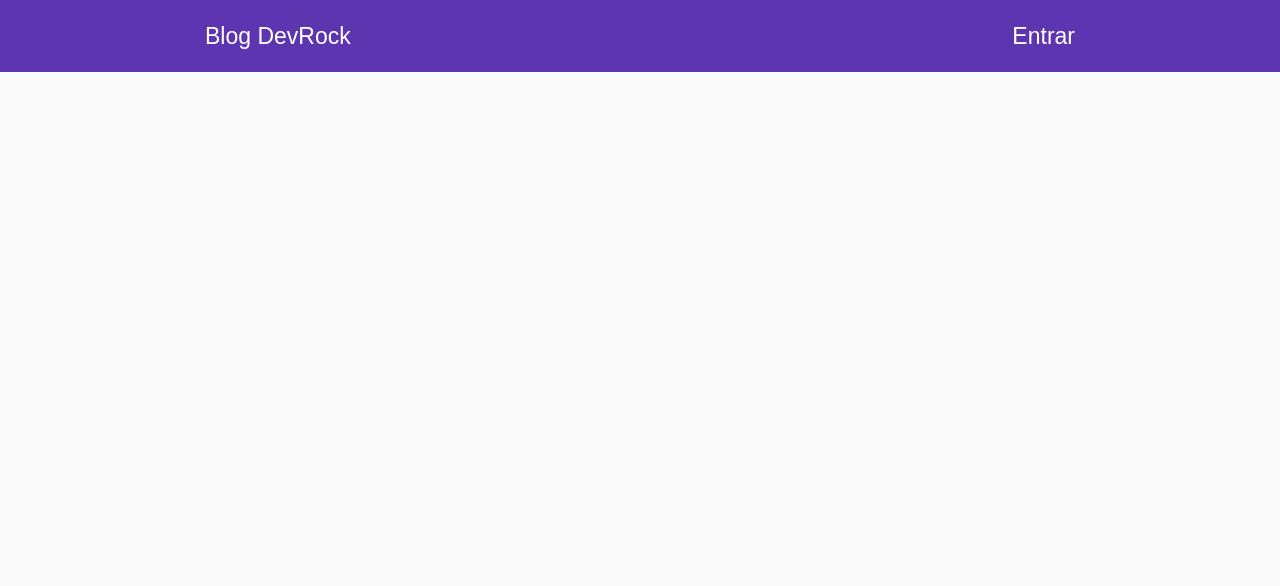
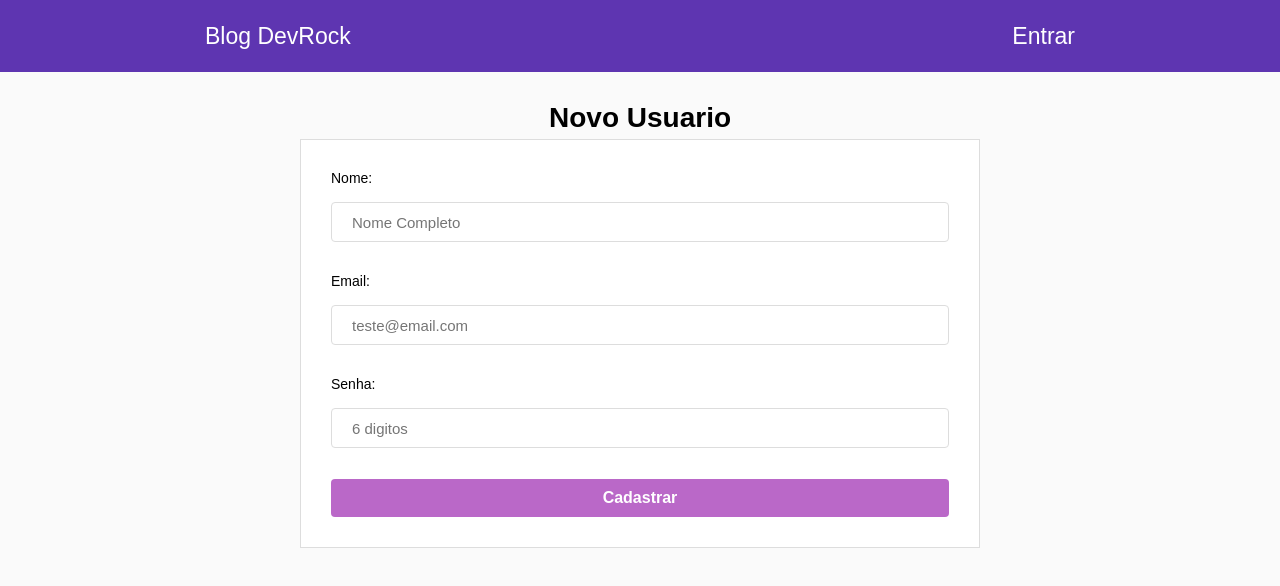
Before and after one commit to PedroLimass/blog_React, a React (Create React App) app: page /registro in a window 1280 px wide. Shown: the top 586 px of the page. Built offline with nearby package versions, Linux system fonts and the light colour scheme; no server answers.

Commit message:
Finalizando DashBoard e concerto de bugs no login

```diff
--- a/src/App.js
+++ b/src/App.js
@@ -1,40 +1,44 @@
-import React, { Component } from 'react';
+import React, {Component} from 'react';
 import { BrowserRouter, Switch, Route} from 'react-router-dom';
 import firebase from './firebase';
 
 import Home from './componentes/Home';
 import Login from './componentes/Login';
+import Dashboard from './componentes/Dashboard';
+import Register from './componentes/Registro';
 import Header from './componentes/Header';
-import Dashboard from './componentes/Dashboard';
+//import New from './componentes/New';
+import './global.css';
+import './App.css';
 
-import './global.css';
-
-
-class App extends Component {
+class App extends Component{
 
   state = {
-    firebaseInitalized: false
+    firebaseInitialized: false
   };
 
   componentDidMount(){
     firebase.isInitialized().then(resultado => {
-      //Devolve o usuario! Assim como se esta tudo okay!
-      this.setState({firebaseInitalized: resultado});
+      // Devolve o usuario
+      this.setState({firebaseInitialized: resultado});
     })
   }
 
   render(){
-    return this.state.firebaseInitalized !== false ? (
+    return this.state.firebaseInitialized !== false ? (
       <BrowserRouter>
         <Header/>
-          <Switch>
-            <Route exact path="/" component={Home}/>
-            <Route exact path="/login" component={Login}/>
-            <Route exact path="/dashboard" component={Dashboard}/>
-          </Switch>
+        <Switch>
+          <Route exact path="/" component={Home} />
+          <Route exact path="/login" component={Login} />
+          <Route exact path="/dashboard" component={Dashboard} />
+          <Route exact path="/registro" component={Register} />
+        </Switch>
       </BrowserRouter>
     ) : (
-      <h1>Carregando...</h1>
+      <div id="loading">
+        <h1>Carregando...</h1>
+      </div>
     );
   }
 }
--- /dev/null
+++ b/src/componentes/Dashboard/dash.css
@@ -0,0 +1,22 @@
+div#dashboard{
+  width: 100%;
+  max-width: 930px;
+  margin: 20px auto;
+  padding: 0 30px;
+}
+
+div#dashboard .user-info{
+  display: flex;
+  height: 30px;
+  align-items: center;
+}
+
+div#dashboard .user-info a{
+  margin-left: 10px;
+  padding: 8px;
+  border-radius: 4px;
+  font-size: 20px;
+  background-color: #FF0000;
+  color: #FFF;
+  text-decoration: none;
+}
--- a/src/componentes/Dashboard/index.js
+++ b/src/componentes/Dashboard/index.js
@@ -1,11 +1,55 @@
-import React, { Component } from 'react';
+import React, {Component} from 'react';
+import {Link, withRouter} from 'react-router-dom';
+import firebase from '../../firebase';
+import './dash.css';
 
-export default class Dashboard extends Component{
-	render(){
-		return(
-			<div>
-				<h1>Dashboard</h1>
-			</div>
-		);
-	}
+class Dashboard extends Component{
+
+  constructor(props){
+    super(props);
+    this.state = {
+      nome: localStorage.nome
+    };
+
+    this.logout = this.logout.bind(this);
+  }
+
+  async componentDidMount(){
+    if(!firebase.getCurrent()){
+      this.props.history.replace('/login');
+      return null;
+    }
+
+    firebase.getUserName((info)=>{
+      localStorage.nome = info.val().nome;
+      this.setState({nome: localStorage.nome });
+    })
+
+
+  }
+
+  logout = async () => {
+    await firebase.logout()
+    .catch((error)=>{
+      console.log(error);
+    });
+    localStorage.removeItem("nome");
+    this.props.history.push('/');
+
+  }
+
+  render(){
+    return(
+      <div id="dashboard">
+        <div className="user-info">
+          <h1>Olá {this.state.nome}</h1>
+          <Link to="/dashboard/new">Novo Post</Link>
+        </div>
+        <p>Logado com: {firebase.getCurrent()}</p>
+        <button onClick={()=> this.logout()}>Deslogar</button>
+      </div>
+    );
+  }
 }
+
+export default withRouter(Dashboard);
--- a/src/componentes/Login/index.js
+++ b/src/componentes/Login/index.js
@@ -61,7 +61,7 @@ class Login extends Component{
 
 					<button type="submit">Entrar</button>
 
-					<Link to="/register">Ainda não possui uma conta?</Link>
+					<Link to="/registro">Ainda não possui uma conta?</Link>
 				</form>
 			</div>
 		);
--- a/src/componentes/Registro/index.js
+++ b/src/componentes/Registro/index.js
@@ -0,0 +1,63 @@
+import React, {Component} from 'react';
+import {withRouter} from 'react-router-dom';
+import firebase from '../../firebase';
+import './registro.css';
+
+
+class Register extends Component{
+
+  constructor(props){
+    super(props);
+    this.state = {
+      nome: '',
+      email: '',
+      password: ''
+    };
+
+    this.register = this.register.bind(this);
+    this.onRegister = this.onRegister.bind(this);
+
+  }
+
+  register(e){
+    e.preventDefault();
+
+    this.onRegister();
+  }
+
+  onRegister = async() => {
+    try{
+      const {nome, email, password} = this.state;
+
+      await firebase.register(nome, email, password);
+      this.props.history.replace('/dashboard');
+
+    }catch(error){
+      alert(error.message);
+    }
+  }
+
+  render(){
+    return(
+      <div>
+          <h1 className="register-h1">Novo Usuario</h1>
+        <form onSubmit={this.register} id="register">
+          <label>Nome:</label><br/>
+          <input type="text" value={this.state.nome} autoFocus autoComplete="off" onChange={(e)=> this.setState({nome: e.target.value})} placeholder="Nome Completo"/><br/>
+
+          <label>Email:</label><br/>
+          <input type="text" value={this.state.email} autoComplete="off" onChange={(e)=> this.setState({email: e.target.value})} placeholder="teste@email.com" /><br/>
+
+          <label>Senha:</label><br/>
+          <input type="text" value={this.state.password} autoComplete="off" onChange={(e)=> this.setState({password: e.target.value})} placeholder="6 digitos"/><br/>
+
+          <button type="submit">Cadastrar</button>
+
+        </form>
+
+      </div>
+    );
+  }
+}
+
+export default withRouter(Register);
--- /dev/null
+++ b/src/componentes/Registro/registro.css
@@ -0,0 +1,40 @@
+div .register-h1{
+  margin-top: 30px;
+  margin-bottom: 5px;
+  text-align: center;
+}
+
+form#register{
+  width: 100%;
+  max-width: 680px;
+  margin: 0px auto 0;
+  padding: 30px;
+  background: #FFF;
+  border: 1px solid #DDD;
+  display: flex;
+  flex-direction: column;
+}
+
+form#register input {
+  margin-bottom: 15px;
+  height: 40px;
+  border-radius: 4px;
+  border: 1px solid #DDD;
+  padding: 0 20px;
+  font-size: 15px;
+
+}
+
+form#register button{
+
+  padding: 10px 20px;
+  border-radius: 4px;
+  border: 0px;
+
+  background: #BA68C8;
+  color: #FFF;
+  cursor: pointer;
+
+  font-size: 16px;
+  font-weight: bold;
+}
--- a/src/firebase.js
+++ b/src/firebase.js
@@ -1,6 +1,8 @@
 import app from 'firebase/app';
 import 'firebase/database';
 import 'firebase/auth';
+import 'firebase/storage';
+
 
 
  let firebaseConfig = {
@@ -23,10 +25,12 @@ class Firebase{
 		if(!app.apps.length){
       		app.initializeApp(firebaseConfig);
       		this.app = app.database();
+          this.storage = app.storage();
+    	}
 
-    	}
-    	//this.storage = app.storage();
 	}
+
+
 
 	login(email, password){
 		return app.auth().signInWithEmailAndPassword(email, password)
@@ -37,12 +41,12 @@ class Firebase{
 	}
 
 
-	async registro(nome, email, password){
+	async register(nome, email, password){
 		await app.auth().createUserWithEmailAndPassword(email, password)
 
 		const uid = app.auth().currentUser.uid;
 
-		return app.database().ref('usarios').child(uid).set({
+		return app.database().ref('usuarios').child(uid).set({
 			nome: nome
 		})
 	}
```
Also changed, not shown: 1 other file (tests, documents, lock files or other folders).
